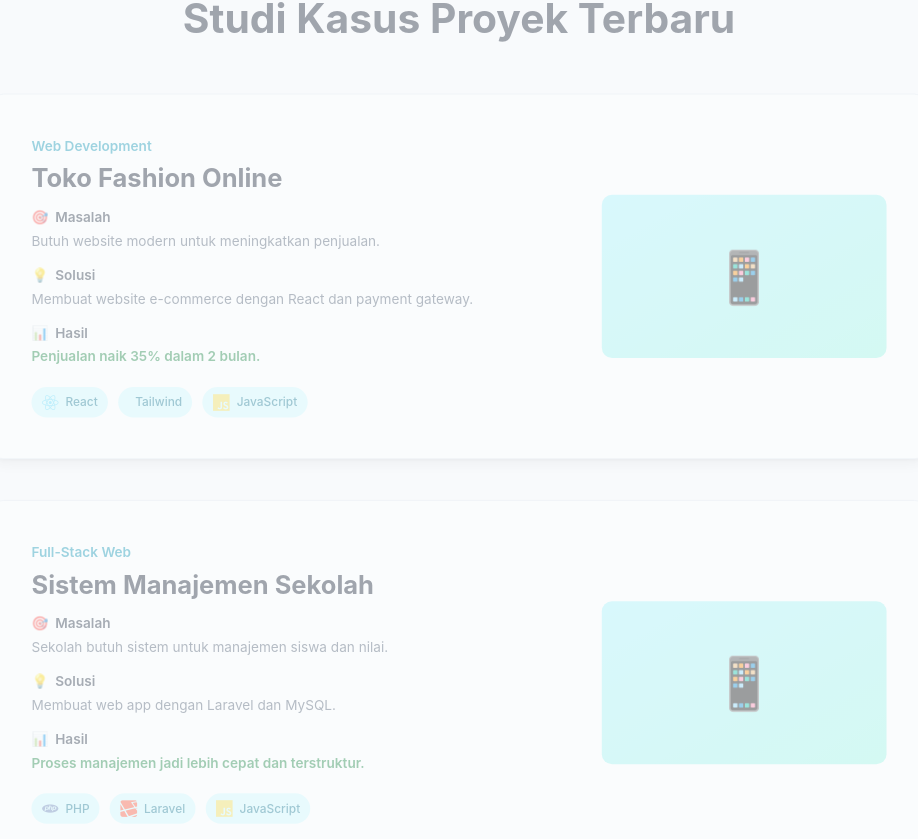
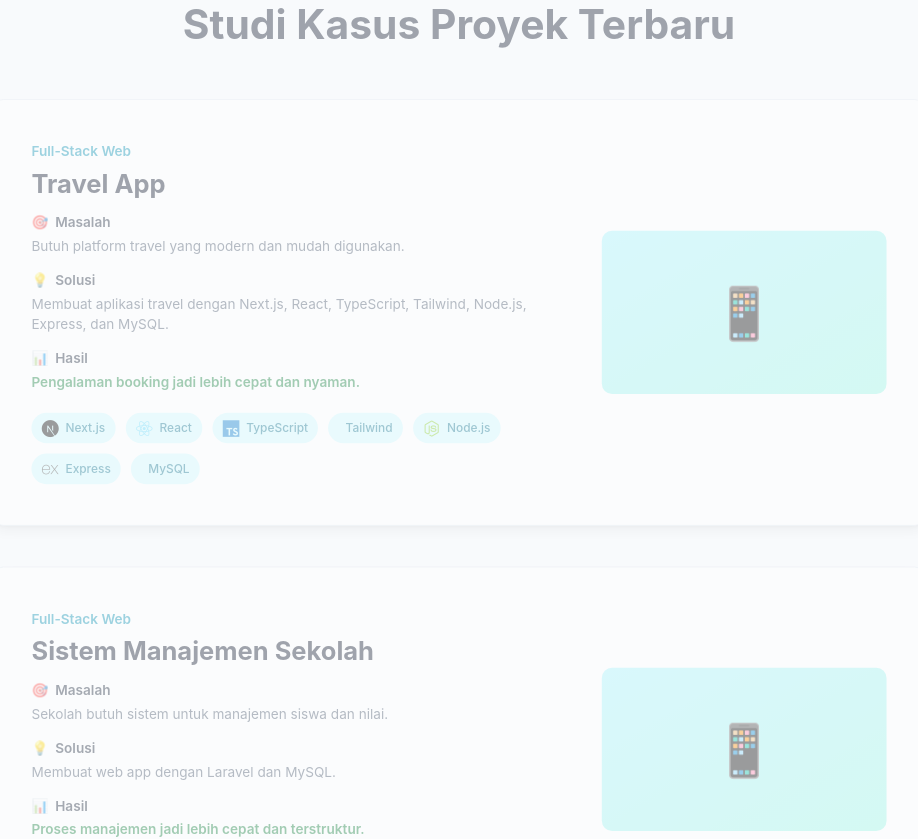
Before and after one commit to Alvaeryn/Porto, a React (Vite) app in the folder frontend/: page / in a window 1280 px wide. Shown: the part 2248-3087 px from the top of the page, without its empty margins (181-1099 px from the left). Built offline with nearby package versions, Linux system fonts and the light colour scheme.

Commit message:
Replace fashion project with travel project

```diff
--- a/frontend/src/components/sections/Projects.tsx
+++ b/frontend/src/components/sections/Projects.tsx
@@ -50,6 +50,8 @@ const ProjectCard = ({ project, index }: { project: Project; index: number }) =>
             {project.tech.map((t, j) => {
               const iconMap: Record<string, string> = {
                 'React': 'devicon-react-original colored',
+                'Next.js': 'devicon-nextjs-original colored',
+                'TypeScript': 'devicon-typescript-plain colored',
                 'Tailwind': 'devicon-tailwindcss-original colored',
                 'Node.js': 'devicon-nodejs-plain colored',
                 'Express': 'devicon-express-original colored',
@@ -85,12 +87,12 @@ const ProjectCard = ({ project, index }: { project: Project; index: number }) =>
 const Projects = () => {
   const projects: Project[] = [
     {
-      title: 'Toko Fashion Online',
-      category: 'Web Development',
-      problem: 'Butuh website modern untuk meningkatkan penjualan.',
-      solution: 'Membuat website e-commerce dengan React dan payment gateway.',
-      result: 'Penjualan naik 35% dalam 2 bulan.',
-      tech: ['React', 'Tailwind', 'JavaScript']
+      title: 'Travel App',
+      category: 'Full-Stack Web',
+      problem: 'Butuh platform travel yang modern dan mudah digunakan.',
+      solution: 'Membuat aplikasi travel dengan Next.js, React, TypeScript, Tailwind, Node.js, Express, dan MySQL.',
+      result: 'Pengalaman booking jadi lebih cepat dan nyaman.',
+      tech: ['Next.js', 'React', 'TypeScript', 'Tailwind', 'Node.js', 'Express', 'MySQL']
     },
     {
       title: 'Sistem Manajemen Sekolah',
```
